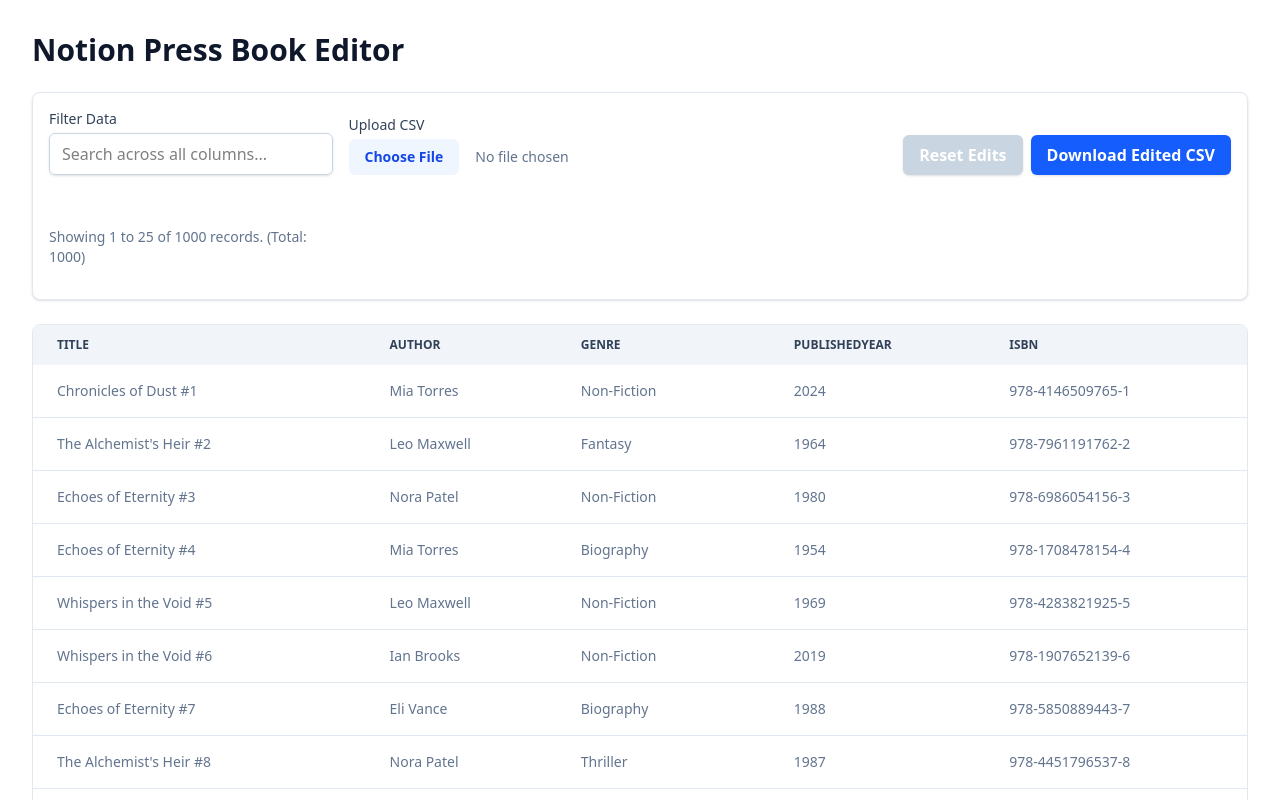
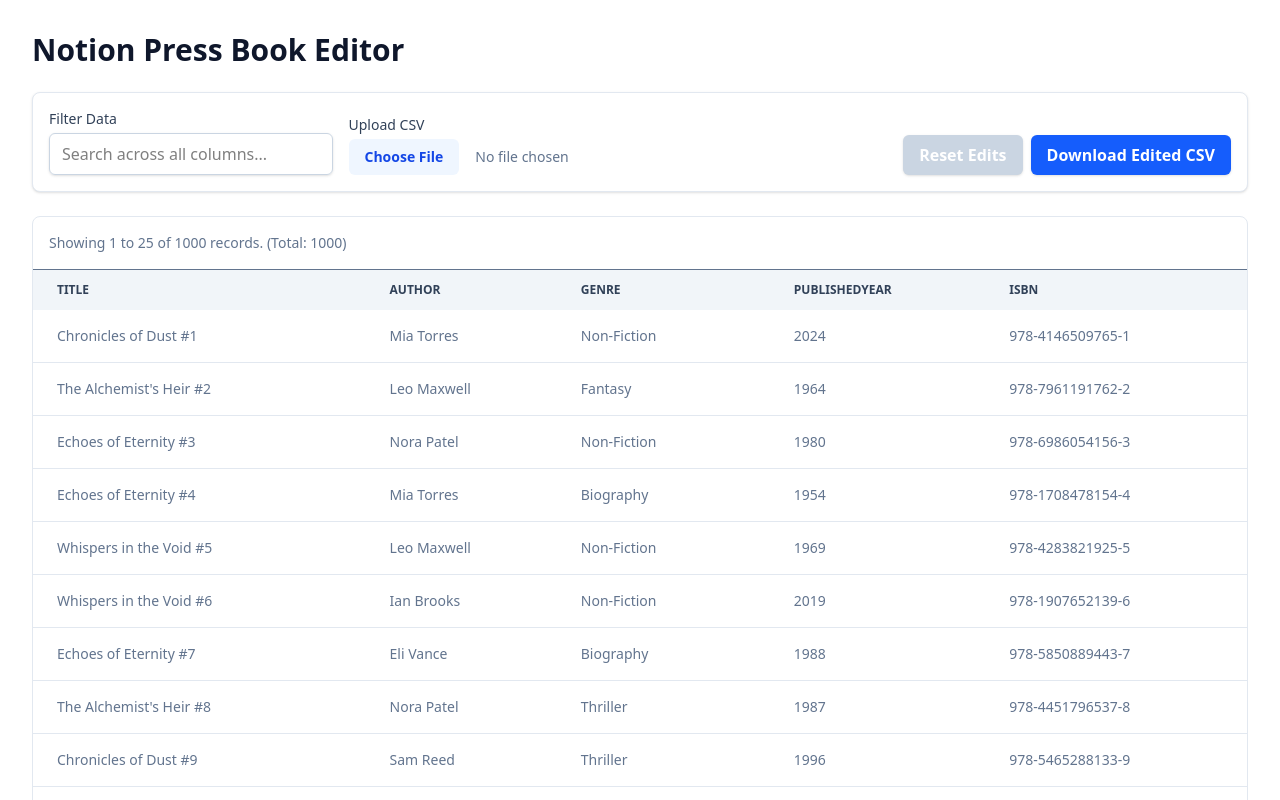
Before and after one commit to nipunrajk/notion-press, a React (Vite) app: page / in a window 1280 px wide. Shown: the top 800 px of the page. Built offline with nearby package versions, Linux system fonts and the light colour scheme.

Commit message:
moved table as component

```diff
--- a/src/App.tsx
+++ b/src/App.tsx
@@ -1,8 +1,8 @@
 import { useEffect, useMemo, useState } from 'react';
 import generateFakeData from '../mock';
 import type { Book, SortConfig, SortColumn } from '../types/types';
-import Spinner from './components/spinner';
-import Pagination from './components/pagination';
+import Pagination from './components/Pagination';
+import DataTable from './components/DataTable';
 
 const CSV_COLUMNS: (keyof Book)[] = [
   'Title',
@@ -141,13 +141,16 @@
     setSortConfig({ column, direction });
   };
 
-  const handleCellEdit = (isbn: string, column: keyof Book, value: string) => {
+  const isValidColumn = (column: string): column is keyof Book => {
+    return CSV_COLUMNS.includes(column as keyof Book);
+  };
+
+  const handleCellEdit = (isbn: string, column: string | number | symbol, value: string) => {
+    if (typeof column !== 'string' || !isValidColumn(column)) return;
+
     const newData = editedData.map((row) => {
       if (row.ISBN === isbn) {
-        // Handle PublishedYear as a number
-        const newValue =
-          column === 'PublishedYear' ? parseInt(value, 10) || 0 : value;
-        return { ...row, [column]: newValue };
+        return { ...row, [column]: value };
       }
       return row;
     });
@@ -165,27 +168,6 @@
   } to ${rowEnd} of ${sortedData.length} records. (Total: ${
     editedData.length
   })`;
-
-  const renderHeaders = () => {
-    return CSV_COLUMNS.map((column) => {
-      const isSorted = sortConfig.column === column;
-      const sortClass = isSorted
-        ? sortConfig.direction === 'asc'
-          ? 'sort-asc'
-          : 'sort-desc'
-        : '';
-      return (
-        <th
-          key={column}
-          scope='col'
-          className={`px-6 py-3 cursor-pointer select-none hover:bg-slate-200 ${sortClass}`}
-          onClick={() => handleSort(column)}
-        >
-          {column}
-        </th>
-      );
-    });
-  };
 
   return (
     <div className='container mx-auto p-4 md:p-6 lg:p-8'>
@@ -247,61 +229,21 @@
               Download Edited CSV
             </button>
           </div>
-
-          <div className='flex justify-between items-center mb-4 flex-wrap gap-2'>
-            {isLoading ? (
-              <Spinner text={loadingText} />
-            ) : (
-              <div className='h-7'></div>
-            )}
-            <div className='text-sm text-slate-500 font-medium'>
-              {rowCountText}
-            </div>
-          </div>
         </div>
       </div>
 
-      <div className='bg-white rounded-lg border border-slate-200 overflow-x-auto'>
-        <table className='w-full text-sm text-left text-slate-500'>
-          <thead className='text-xs text-slate-700 uppercase bg-slate-100'>
-            <tr>{renderHeaders()}</tr>
-          </thead>
-          <tbody className='divide-y divide-slate-200'>
-            {paginatedData.map((row, index) => (
-              <tr
-                key={row.ISBN}
-                className={`bg-white hover:bg-slate-50 transition ${
-                  modifiedRows.has(row.ISBN) ? 'highlight-modified' : ''
-                }`}
-              >
-                {CSV_COLUMNS.map((key) => (
-                  <td
-                    key={key}
-                    className='px-6 py-4'
-                    contentEditable={key !== 'ISBN'}
-                    suppressContentEditableWarning={true}
-                    onBlur={(e) =>
-                      handleCellEdit(
-                        row.ISBN,
-                        key,
-                        e.currentTarget.textContent || ''
-                      )
-                    }
-                    style={{ whiteSpace: 'nowrap' }}
-                  >
-                    {String(row[key])}
-                  </td>
-                ))}
-              </tr>
-            ))}
-          </tbody>
-        </table>
-        {!isLoading && sortedData.length === 0 && (
-          <div className='text-center p-8 text-slate-500'>
-            <h3 className='text-lg font-semibold'>No Results Found</h3>
-            <p>Your search query did not match any records.</p>
-          </div>
-        )}
+      <div className='mt-6'>
+        <DataTable
+          data={paginatedData}
+          columns={CSV_COLUMNS}
+          sortConfig={sortConfig}
+          onSort={handleSort}
+          onCellEdit={handleCellEdit}
+          modifiedRows={modifiedRows}
+          isLoading={isLoading}
+          loadingText={loadingText}
+          rowCountText={rowCountText}
+        />
       </div>
       {totalPages > 1 && (
         <Pagination
--- /dev/null
+++ b/src/components/DataTable.tsx
@@ -0,0 +1,100 @@
+import type { Book, SortConfig, SortColumn } from '../../types/types';
+import Spinner from './Spinner';
+
+type DataTableProps = {
+  data: Book[];
+  columns: (keyof Book)[];
+  sortConfig: SortConfig;
+  onSort: (column: SortColumn) => void;
+  onCellEdit: (isbn: string, column: keyof Book, value: string) => void;
+  modifiedRows: Set<string>;
+  isLoading: boolean;
+  loadingText: string;
+  rowCountText: string;
+};
+
+const DataTable = ({
+  data,
+  columns,
+  sortConfig,
+  onSort,
+  onCellEdit,
+  modifiedRows,
+  isLoading,
+  loadingText,
+  rowCountText,
+}: DataTableProps) => {
+  const renderHeaders = () => {
+    return columns.map((column) => {
+      const isSorted = sortConfig.column === column;
+      const sortClass = isSorted
+        ? sortConfig.direction === 'asc'
+          ? 'sort-asc'
+          : 'sort-desc'
+        : '';
+      return (
+        <th
+          key={column}
+          scope='col'
+          className={`px-6 py-3 cursor-pointer select-none hover:bg-slate-200 ${sortClass}`}
+          onClick={() => onSort(column)}
+        >
+          {column}
+        </th>
+      );
+    });
+  };
+
+  if (isLoading) {
+    return <Spinner text={loadingText} />;
+  }
+
+  if (data.length === 0) {
+    return (
+      <div className='text-center p-8 text-slate-500'>
+        <h3 className='text-lg font-semibold'>No Results Found</h3>
+        <p>Your search query did not match any records.</p>
+      </div>
+    );
+  }
+
+  return (
+    <div className='bg-white rounded-lg border border-slate-200 overflow-x-auto'>
+      <div className='text-sm text-slate-500 font-medium p-4 border-b'>
+        {rowCountText}
+      </div>
+      <table className='w-full text-sm text-left text-slate-500'>
+        <thead className='text-xs text-slate-700 uppercase bg-slate-100'>
+          <tr>{renderHeaders()}</tr>
+        </thead>
+        <tbody className='divide-y divide-slate-200'>
+          {data.map((row) => (
+            <tr
+              key={row.ISBN}
+              className={`bg-white hover:bg-slate-50 transition ${
+                modifiedRows.has(row.ISBN) ? 'highlight-modified' : ''
+              }`}
+            >
+              {columns.map((key) => (
+                <td
+                  key={key}
+                  className='px-6 py-4'
+                  contentEditable={key !== 'ISBN'}
+                  suppressContentEditableWarning={true}
+                  onBlur={(e) =>
+                    onCellEdit(row.ISBN, key, e.currentTarget.textContent || '')
+                  }
+                  style={{ whiteSpace: 'nowrap' }}
+                >
+                  {String(row[key])}
+                </td>
+              ))}
+            </tr>
+          ))}
+        </tbody>
+      </table>
+    </div>
+  );
+};
+
+export default DataTable;
```
